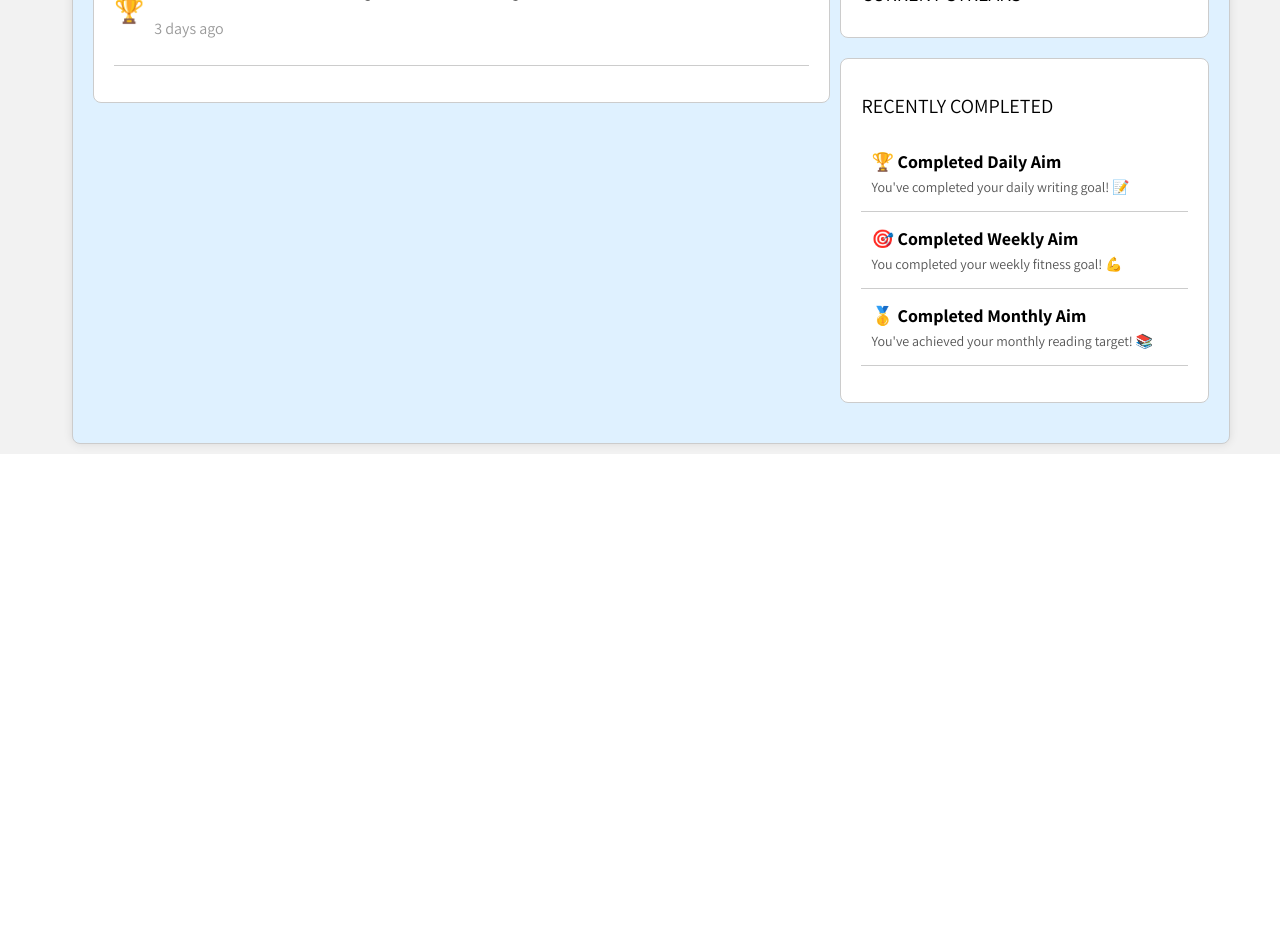
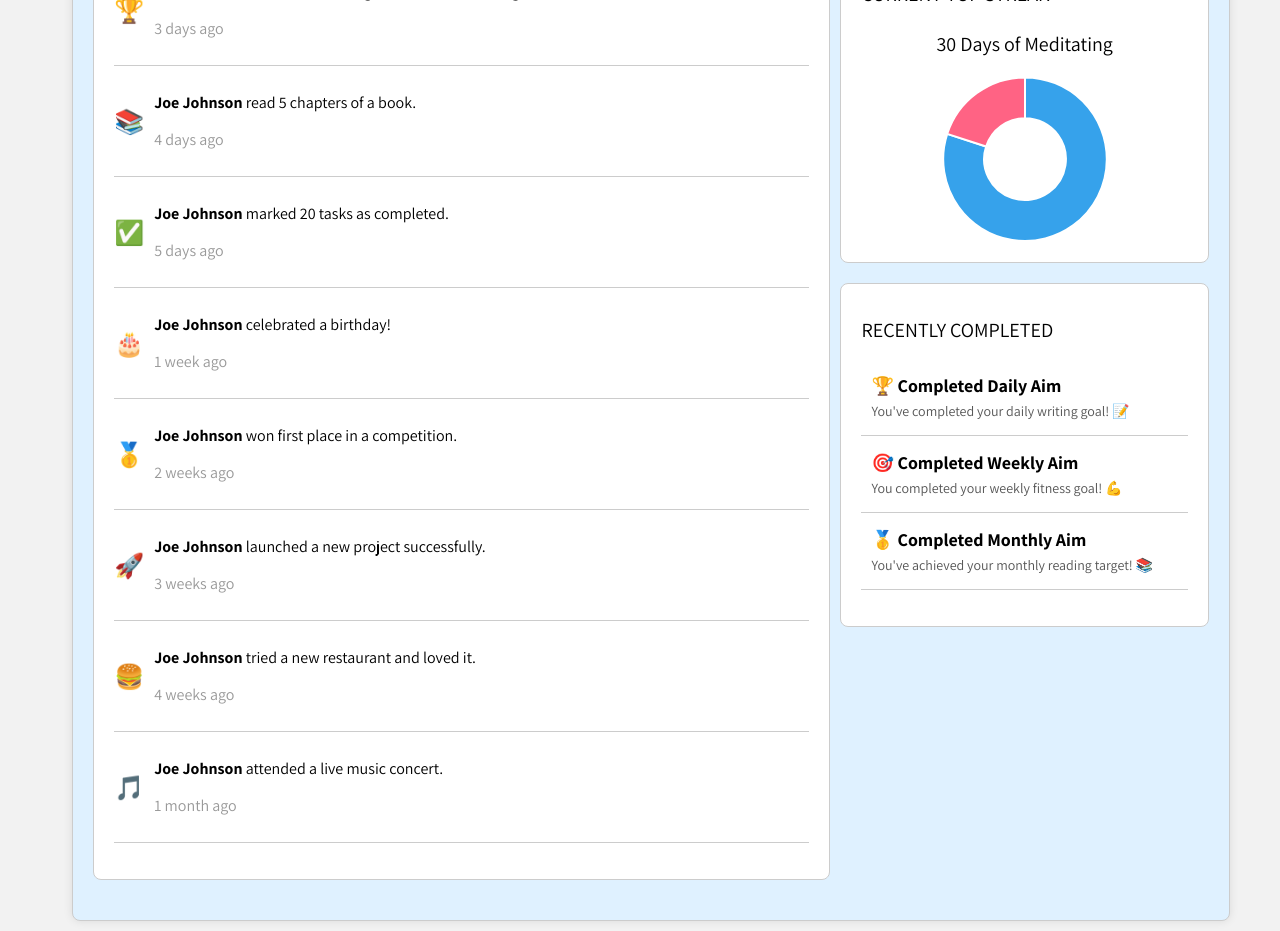
Before and after one commit to joseph-johnson27001/habits_tracker, a Vue app: page /#/profile in a window 1280 px wide. Shown: the part 1060-1991 px from the top of the page. Before the commit the page ends 1514 px from the top, so only its background shows below. Built offline with nearby package versions, Linux system fonts and the light colour scheme.

Commit message:
Habit streak update

```diff
--- a/src/components/ProfilePage/HabitStreaks.vue
+++ b/src/components/ProfilePage/HabitStreaks.vue
@@ -1,7 +1,7 @@
 <template>
   <div class="habits-section">
-    <h1>CURRENT STREAKS</h1>
-    <!-- <div class="habit-list">
+    <h1>CURRENT TOP STREAK</h1>
+    <div class="habit-list">
       <div
         class="habit-item"
         v-for="(habit, index) in habitStreaks"
@@ -24,69 +24,31 @@
           </div>
         </div>
       </div>
-    </div> -->
+    </div>
   </div>
 </template>
 
 <script>
-// import HabitDonutChart from "@/components/ProfilePage/components/HabitGraphs/HabitDonutChart.vue";
+import HabitDonutChart from "@/components/ProfilePage/components/HabitGraphs/HabitDonutChart.vue";
 
 export default {
   name: "HabitsSection",
   components: {
-    // HabitDonutChart,
+    HabitDonutChart,
   },
   data() {
     return {
       habitStreaks: [
         {
-          title: "Writing",
+          title: "30 Days of Meditating",
           graphs: [
             {
               chartData: {
                 labels: ["Completed", "Remaining"],
                 datasets: [
                   {
-                    data: [50, 50],
-                    backgroundColor: ["#36A2EB", "#FFCE56"],
-                  },
-                ],
-              },
-              chartOptions: {
-                responsive: true,
-              },
-            },
-          ],
-        },
-        {
-          title: "Reading",
-          graphs: [
-            {
-              chartData: {
-                labels: ["Completed", "Remaining"],
-                datasets: [
-                  {
-                    data: [80, 20],
-                    backgroundColor: ["#4CAF50", "#FF5733"],
-                  },
-                ],
-              },
-              chartOptions: {
-                responsive: true,
-              },
-            },
-          ],
-        },
-        {
-          title: "Meditating",
-          graphs: [
-            {
-              chartData: {
-                labels: ["Completed", "Remaining"],
-                datasets: [
-                  {
-                    data: [25, 75],
-                    backgroundColor: ["#FFCE56", "#FF5733"],
+                    data: [24, 6],
+                    backgroundColor: ["rgb(54, 162, 235)", "rgb(255, 99, 132)"],
                   },
                 ],
               },
@@ -104,17 +66,19 @@ export default {
 
 <style scoped>
 .habit-list {
-  display: grid;
-  grid-template-columns: 1fr 1fr 1fr;
+  display: flex;
+  justify-content: center;
 }
 
 .habit-title {
   display: flex;
   justify-content: center;
+  margin-bottom: -25px;
 }
 
 .donut-graph {
   max-height: 200px;
+  max-width: 200px;
 }
 
 /* Add your other component-specific styles here */
--- a/src/components/ProfilePage/RecentNews.vue
+++ b/src/components/ProfilePage/RecentNews.vue
@@ -44,6 +44,42 @@ export default {
           message: "achieved a new high score in the challenges.",
           timestamp: "3 days ago",
         },
+        {
+          icon: "📚",
+          message: "read 5 chapters of a book.",
+          timestamp: "4 days ago",
+        },
+        {
+          icon: "✅",
+          message: "marked 20 tasks as completed.",
+          timestamp: "5 days ago",
+        },
+        {
+          icon: "🎂",
+          message: "celebrated a birthday!",
+          timestamp: "1 week ago",
+        },
+        {
+          icon: "🥇",
+          message: "won first place in a competition.",
+          timestamp: "2 weeks ago",
+        },
+        {
+          icon: "🚀",
+          message: "launched a new project successfully.",
+          timestamp: "3 weeks ago",
+        },
+        {
+          icon: "🍔",
+          message: "tried a new restaurant and loved it.",
+          timestamp: "4 weeks ago",
+        },
+        {
+          icon: "🎵",
+          message: "attended a live music concert.",
+          timestamp: "1 month ago",
+        },
+        // Add more activities as needed
       ],
     };
   },
--- a/src/components/ProfilePage/components/HabitGraphs/HabitDonutChart.vue
+++ b/src/components/ProfilePage/components/HabitGraphs/HabitDonutChart.vue
@@ -22,11 +22,11 @@ export default {
           plugins: {
             legend: {
               display: true,
-              position: "bottom", // You can change the legend position
+              position: "none",
             },
             title: {
               display: true,
-              text: this.options.title, // You can add a title to your chart
+              text: this.options.title,
               fontSize: 16,
             },
           },
```
